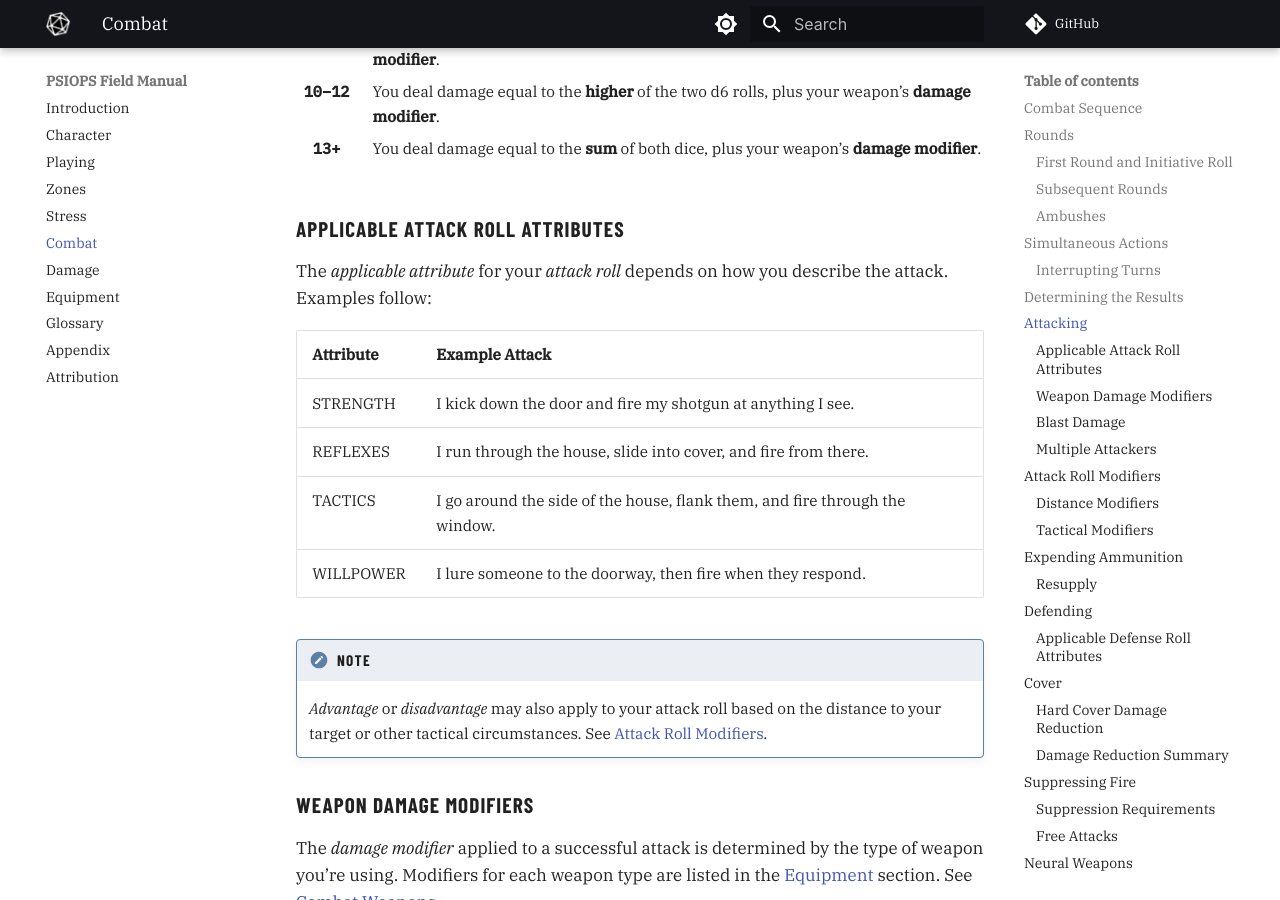
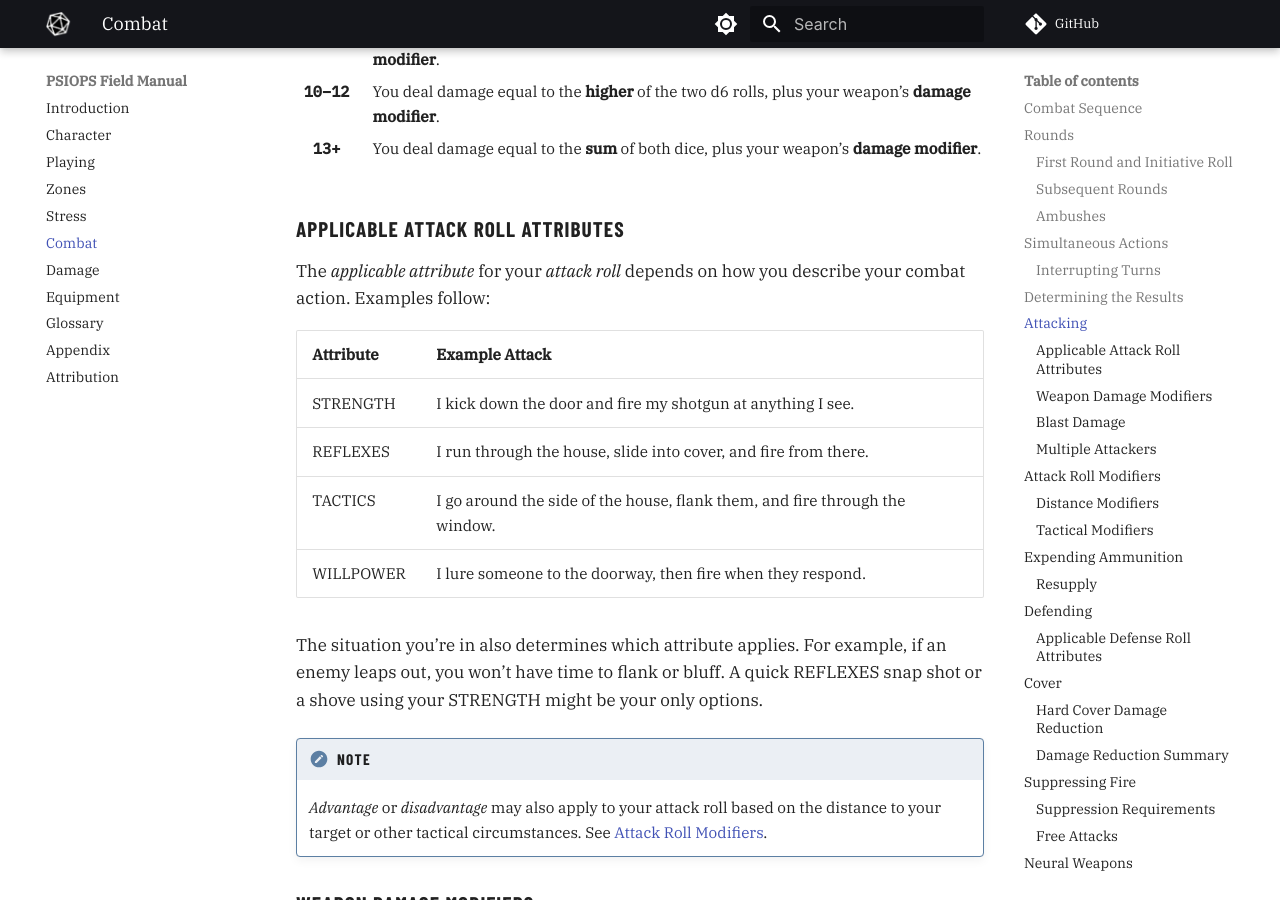
Before and after one commit to joemoose/psiops, an MkDocs documentation site: the page built from docs/combat.md, in a window 1280 px wide and 900 px high, scrolled down 4147 px. Built offline with MkDocs 1.6.1 and Material for MkDocs 9.7.7, drawn with Linux system fonts in a browser that asks for light colours; plug-ins that fetch from the network failed and are left out; comment, search, counter and statistics services are not loaded; some of the changed text lies outside the part shown.

Commit message:
Update combat.md

```diff
--- a/docs/combat.md
+++ b/docs/combat.md
@@ -103,7 +103,7 @@ When you **attack** a target, make an *attack roll*. Roll **2d6 + Applicable Att
 
 ### Applicable Attack Roll Attributes
 
-The *applicable attribute* for your *attack roll* depends on how you describe the attack. Examples follow:
+The *applicable attribute* for your *attack roll* depends on how you describe your combat action. Examples follow:
 
 | Attribute | Example Attack |
 | - | - |
@@ -111,6 +111,8 @@ The *applicable attribute* for your *attack roll* depends on how you describe th
 | REFLEXES | I run through the house, slide into cover, and fire from there. |
 | TACTICS | I go around the side of the house, flank them, and fire through the window. |
 | WILLPOWER | I lure someone to the doorway, then fire when they respond. |
+
+The situation you’re in also determines which attribute applies. For example, if an enemy leaps out, you won’t have time to flank or bluff. A quick REFLEXES snap shot or a shove using your STRENGTH might be your only options.
 
 !!! note
 
```
Also changed, not shown: other parts of docs/combat.md (+1 -1 lines).
